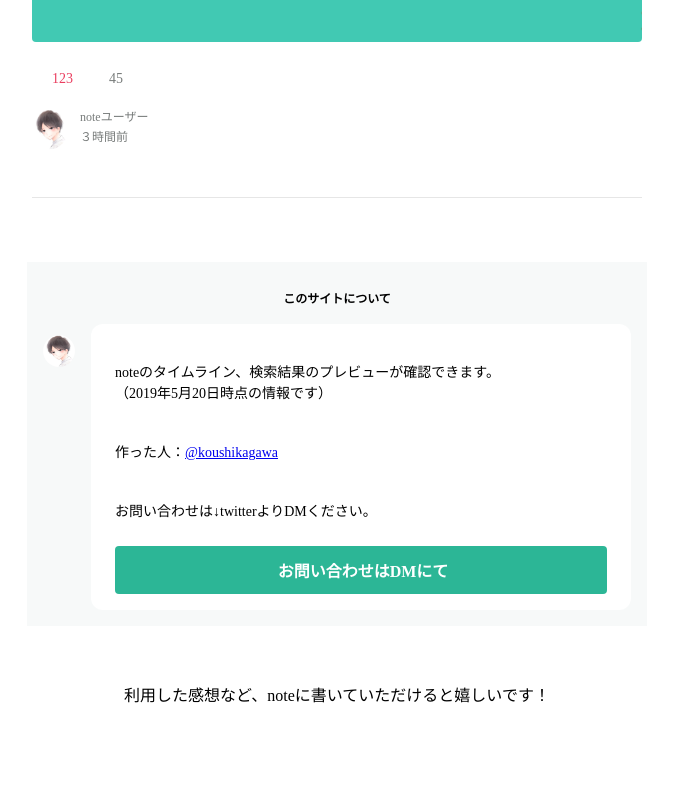
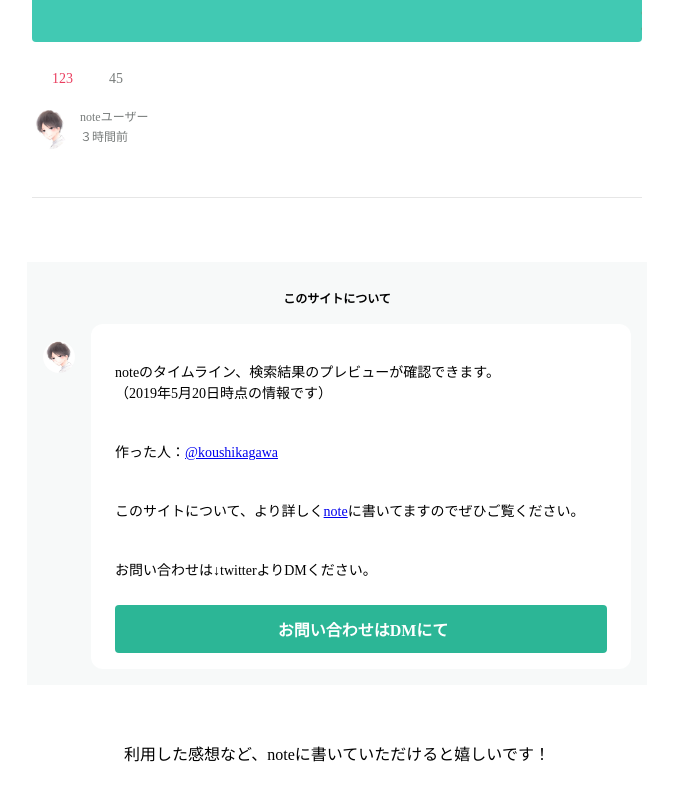
Before and after one commit to KoushiKagawa/vuecli-notepreview, a Vue app: page / in a window 1280 px wide. Shown: the part 848-1648 px from the top of the page, without its empty margins (303-976 px from the left). Before the commit the page ends 1596 px from the top, so only its background shows below. Built offline with nearby package versions, Linux system fonts and the light colour scheme; some icons are missing.

Commit message:
add note link

```diff
--- a/src/App.vue
+++ b/src/App.vue
@@ -127,6 +127,7 @@
             <div class="notePreviewAboutDescription">
               <p>noteのタイムライン、検索結果のプレビューが確認できます。<br>（2019年5月20日時点の情報です）</p>
               <p>作った人：<a href="https://note.mu/koushikagawa" target="_blank">@koushikagawa</a></p>
+              <p>このサイトについて、より詳しく<a href="https://note.mu/koushikagawa/n/n7dd46a5e1975" target="_blank">note</a>に書いてますのでぜひご覧ください。</p>
               <p>お問い合わせは↓twitterよりDMください。</p>
               <div class="notePreviewAboutSupport">
                 <div class="notePreviewAboutButton">
```
